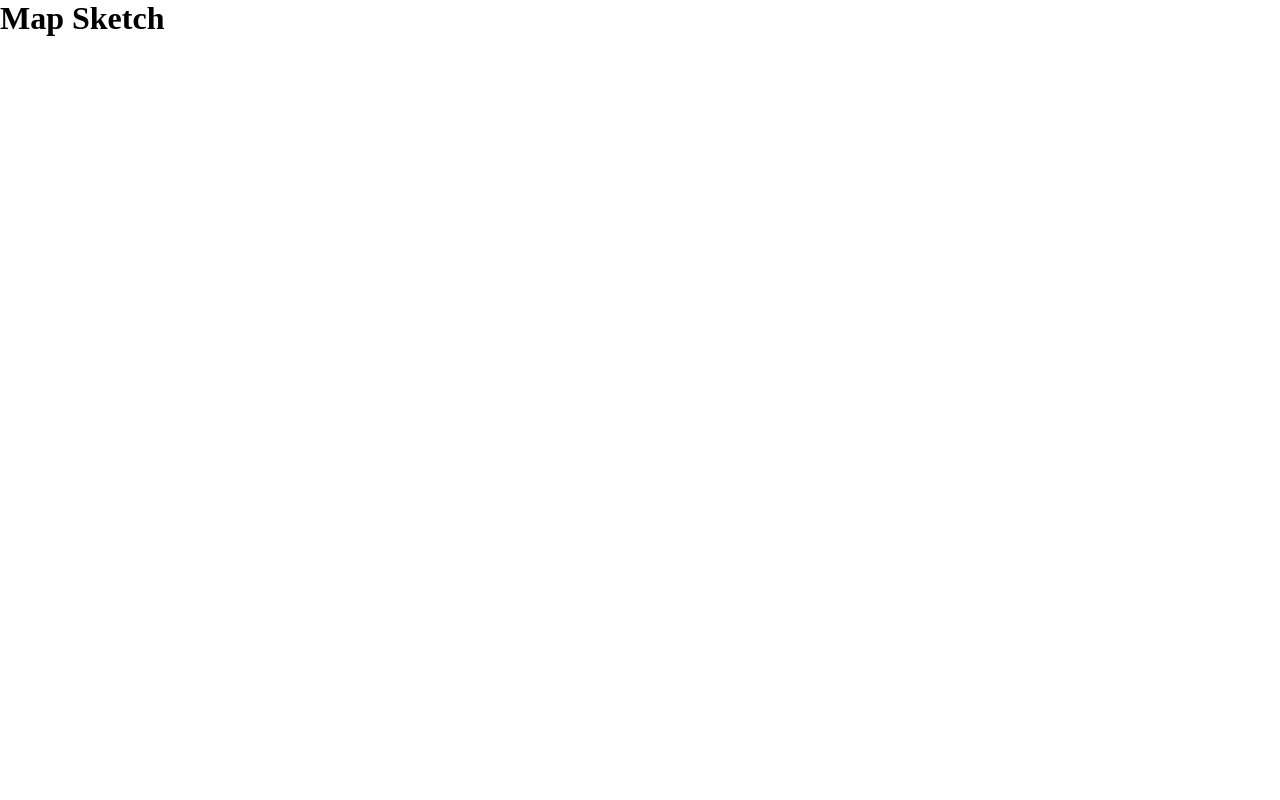
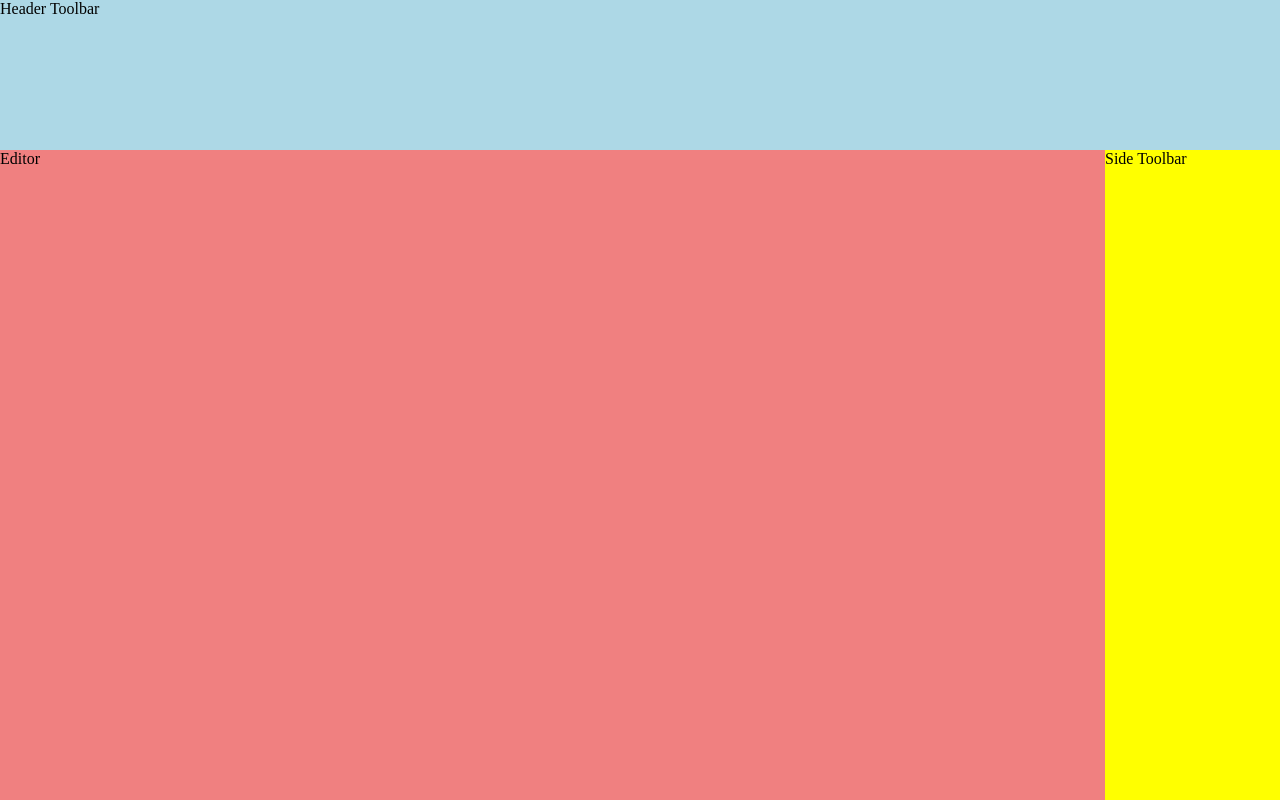
Before and after one commit to theGreatKyle1994/map-sketch, a React (Vite) app: page / in a window 1280 px wide. Built offline with nearby package versions, Linux system fonts and the light colour scheme.

Commit message:
added basic layout outline

```diff
--- a/package.json
+++ b/package.json
@@ -1,5 +1,5 @@
 {
-  "name": "Map Sketch",
+  "name": "map-sketch",
   "version": "0.0.1",
   "description": "A 2D map drawing application.",
   "main": "./out/main/index.js",
--- a/src/main/index.js
+++ b/src/main/index.js
@@ -4,9 +4,8 @@ import { electronApp, optimizer, is } from '@electron-toolkit/utils'
 
 function createWindow() {
   const mainWindow = new BrowserWindow({
-    // width: 1280,
-    // height: 720,
-    fullscreen: true,
+    width: 1280,
+    height: 720,
     show: false,
     autoHideMenuBar: true,
     webPreferences: {
--- a/src/renderer/src/App.jsx
+++ b/src/renderer/src/App.jsx
@@ -1,5 +1,18 @@
+import HeaderToolbar from "./components/HeaderToolbar";
+import Editor from "./components/Editor";
+import SideToolbar from "./components/SideToolbar";
+import "./assets/app.css";
+
 const App = () => {
-  return <h1>Map Sketch</h1>
-}
+  return (
+    <div id="app-container">
+      <HeaderToolbar />
+      <div id="app-mid-container">
+        <Editor />
+        <SideToolbar />
+      </div>
+    </div>
+  );
+};
 
-export default App
+export default App;
--- /dev/null
+++ b/src/renderer/src/assets/app.css
@@ -0,0 +1,10 @@
+#app-container {
+  display: flex;
+  flex-direction: column;
+  height: 100vh;
+}
+
+#app-mid-container {
+  display: flex;
+  height: 100%;
+}
--- /dev/null
+++ b/src/renderer/src/assets/editor.css
@@ -0,0 +1,5 @@
+#editor-container {
+  width: 100%;
+  min-height: 250px;
+  background-color: lightcoral;
+}
--- /dev/null
+++ b/src/renderer/src/assets/headerToolbar.css
@@ -0,0 +1,5 @@
+#headerToolbar-container {
+  width: 100%;
+  min-height: 150px;
+  background-color: lightblue;
+}
--- /dev/null
+++ b/src/renderer/src/assets/sideToolbar.css
@@ -0,0 +1,6 @@
+#sideToolbar-container {
+  min-width: 175px;
+  background-color: yellow;
+  display: flex;
+  flex-direction: column;
+}
--- /dev/null
+++ b/src/renderer/src/components/Editor.jsx
@@ -0,0 +1,7 @@
+import "../assets/editor.css";
+
+const Editor = () => {
+  return <div id="editor-container">Editor</div>;
+};
+
+export default Editor;
--- /dev/null
+++ b/src/renderer/src/components/HeaderToolbar.jsx
@@ -0,0 +1,7 @@
+import "../assets/headerToolbar.css";
+
+const HeaderToolbar = () => {
+  return <div id="headerToolbar-container">Header Toolbar</div>;
+};
+
+export default HeaderToolbar;
--- /dev/null
+++ b/src/renderer/src/components/SideToolbar.jsx
@@ -0,0 +1,7 @@
+import "../assets/sideToolbar.css";
+
+const SideToolbar = () => {
+  return <div id="sideToolbar-container">Side Toolbar</div>;
+};
+
+export default SideToolbar;
```
Also changed, not shown: .prettierrc.yaml (deleted).
